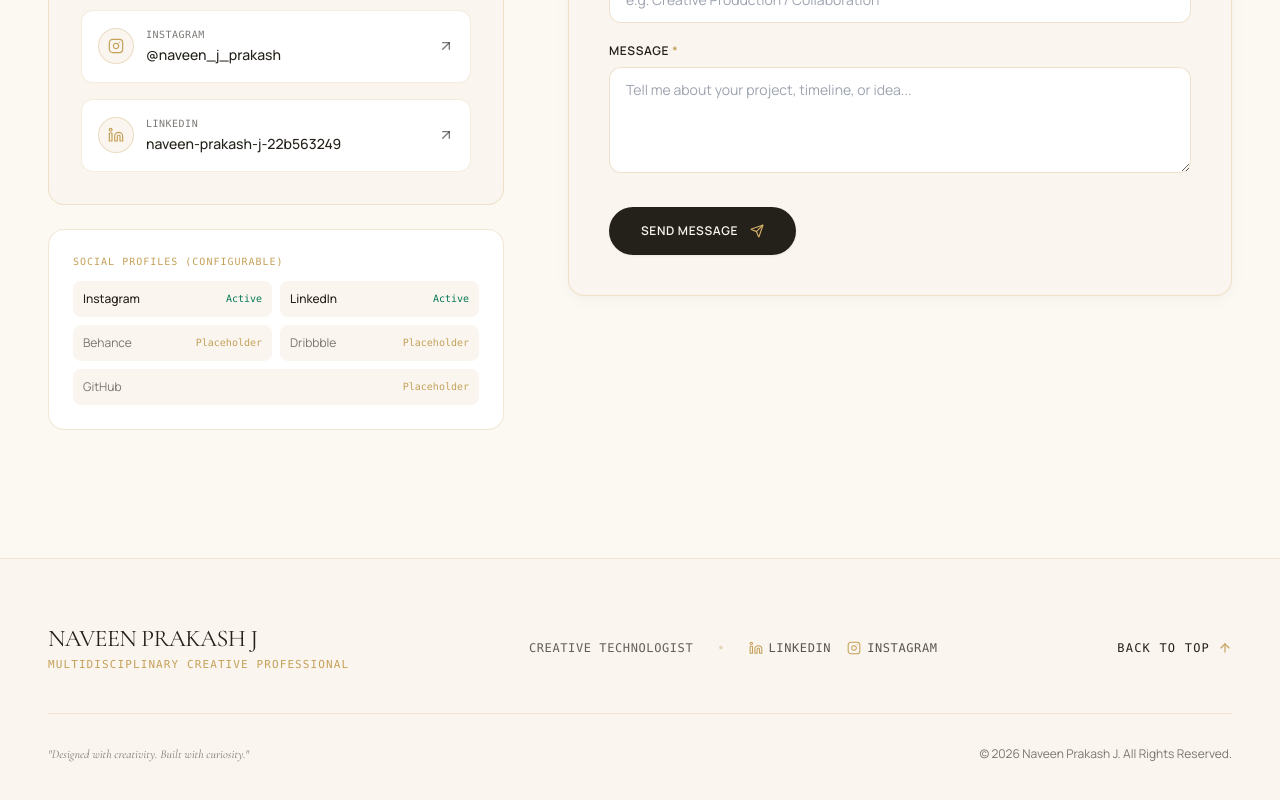
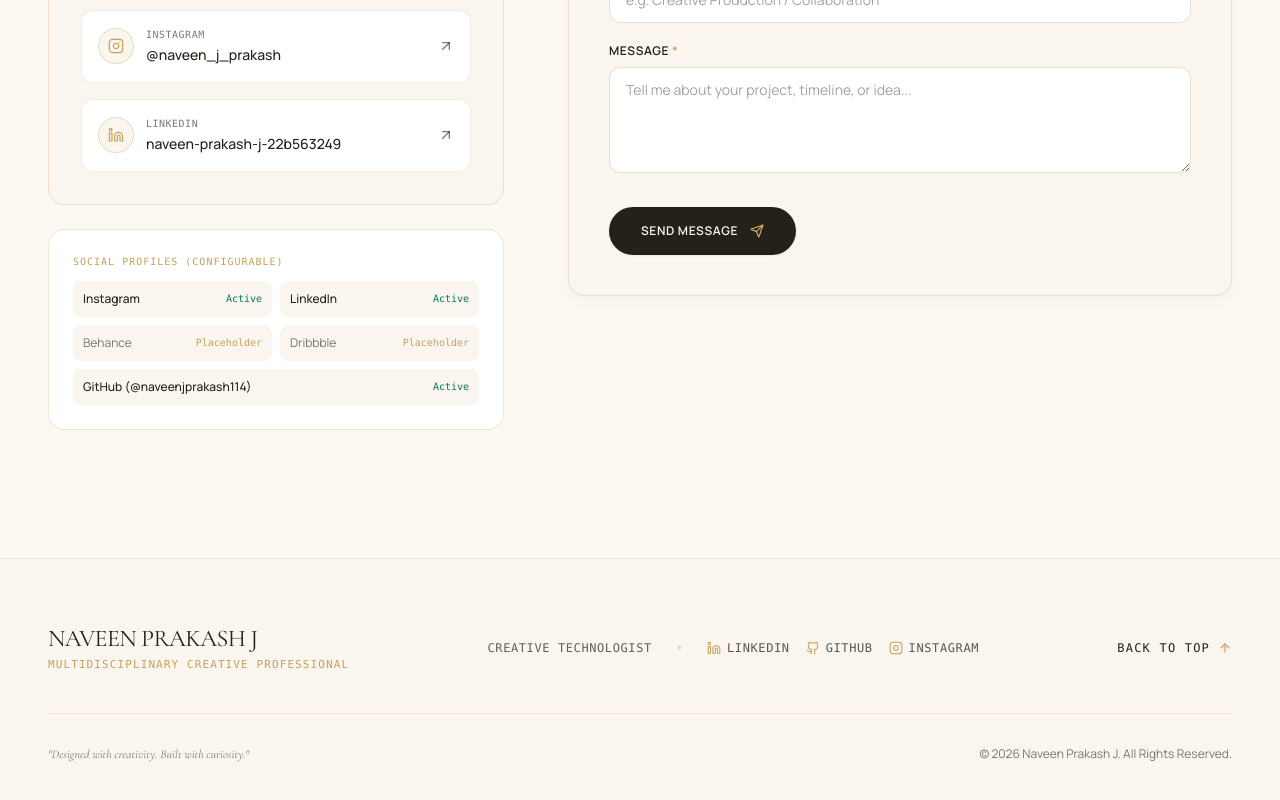
Before and after one commit to naveenjprakash114/Naveen-Portfolio-, a React (Vite) app: page / in a window 1280 px wide. Shown: the part 10983-11783 px from the top of the page. Built offline with nearby package versions, Linux system fonts and the light colour scheme.

Commit message:
feat: add GitHub profile and repository to resume and portfolio

```diff
--- a/public/assets/resume/index.html
+++ b/public/assets/resume/index.html
@@ -115,6 +115,7 @@
     <span>✉️ <a href="mailto:naveenjprakash114@gmail.com" style="color: inherit; text-decoration: none;">naveenjprakash114@gmail.com</a></span>
     <span>📞 +91 7397172114</span>
     <span>💼 LinkedIn: <a href="https://www.linkedin.com/in/naveen-prakash-j-22b563249" target="_blank" style="color: inherit; text-decoration: none;">naveen-prakash-j-22b563249</a></span>
+    <span>💻 GitHub: <a href="https://github.com/naveenjprakash114" target="_blank" style="color: inherit; text-decoration: none;">github.com/naveenjprakash114</a></span>
     <span>🌐 Instagram: @naveen_j_prakash</span>
   </div>
 
--- a/src/components/Contact.jsx
+++ b/src/components/Contact.jsx
@@ -294,10 +294,15 @@ export default function Contact() {
                   <span>Dribbble</span>
                   <span className="text-[10px] font-mono text-gold">Placeholder</span>
                 </div>
-                <div className="p-2.5 rounded-lg bg-cream text-charcoal/60 flex items-center justify-between col-span-2">
-                  <span>GitHub</span>
-                  <span className="text-[10px] font-mono text-gold">Placeholder</span>
-                </div>
+                <a
+                  href="https://github.com/naveenjprakash114"
+                  target="_blank"
+                  rel="noopener noreferrer"
+                  className="p-2.5 rounded-lg bg-cream text-charcoal font-medium flex items-center justify-between hover:bg-beige transition-colors col-span-2"
+                >
+                  <span>GitHub (@naveenjprakash114)</span>
+                  <span className="text-[10px] font-mono text-emerald-700">Active</span>
+                </a>
               </div>
             </div>
           </motion.div>
--- a/src/components/Footer.jsx
+++ b/src/components/Footer.jsx
@@ -1,5 +1,5 @@
 import { ArrowUp } from "lucide-react";
-import { LinkedInIcon, InstagramIcon } from "./Icons";
+import { LinkedInIcon, InstagramIcon, GitHubIcon } from "./Icons";
 
 export default function Footer() {
   const scrollToTop = () => {
@@ -11,6 +11,7 @@ export default function Footer() {
 
   const linkedinUrl = "https://www.linkedin.com/in/naveen-prakash-j-22b563249";
   const instagramUrl = "https://www.instagram.com/naveen_j_prakash/";
+  const githubUrl = "https://github.com/naveenjprakash114";
 
   return (
     <footer className="bg-cream border-t border-gold/20 py-16 text-charcoal">
@@ -42,6 +43,15 @@ export default function Footer() {
               >
                 <LinkedInIcon className="w-3.5 h-3.5 text-gold" />
                 <span>LinkedIn</span>
+              </a>
+              <a
+                href={githubUrl}
+                target="_blank"
+                rel="noopener noreferrer"
+                className="text-charcoal/75 hover:text-gold uppercase tracking-wider transition-colors inline-flex items-center gap-1.5"
+              >
+                <GitHubIcon className="w-3.5 h-3.5 text-gold" />
+                <span>GitHub</span>
               </a>
               <a
                 href={instagramUrl}
--- a/src/components/Icons.jsx
+++ b/src/components/Icons.jsx
@@ -55,3 +55,21 @@ export function LinkedInIcon({ className = "w-4 h-4" }) {
     </svg>
   );
 }
+
+export function GitHubIcon({ className = "w-4 h-4" }) {
+  return (
+    <svg
+      xmlns="http://www.w3.org/2000/svg"
+      viewBox="0 0 24 24"
+      fill="none"
+      stroke="currentColor"
+      strokeWidth="1.8"
+      strokeLinecap="round"
+      strokeLinejoin="round"
+      className={className}
+    >
+      <path d="M15 22v-4a4.8 4.8 0 0 0-1-3.5c3 0 6-2 6-5.5.08-1.25-.27-2.48-1-3.5.28-1.15.28-2.35 0-3.5 0 0-1 0-3 1.5-2.64-.5-5.36-.5-8 0C6 2 5 2 5 2c-.3 1.15-.3 2.35 0 3.5A5.403 5.403 0 0 0 4 9c0 3.5 3 5.5 6 5.5-.39.49-.68 1.05-.85 1.65-.17.6-.22 1.23-.15 1.85v4" />
+      <path d="M9 18c-4.51 2-5-2-7-2" />
+    </svg>
+  );
+}
--- a/src/components/ResumeModal.jsx
+++ b/src/components/ResumeModal.jsx
@@ -1,7 +1,7 @@
 import { useEffect } from "react";
 import { X, Printer, Download, MapPin, Mail, Phone, ExternalLink } from "lucide-react";
 import { personalInfo, experienceTimeline, expertiseCategories } from "../data/portfolioData";
-import { LinkedInIcon } from "./Icons";
+import { LinkedInIcon, GitHubIcon } from "./Icons";
 
 export default function ResumeModal({ isOpen, onClose }) {
   useEffect(() => {
@@ -103,6 +103,15 @@ export default function ResumeModal({ isOpen, onClose }) {
                 <LinkedInIcon className="w-3.5 h-3.5 text-gold" />
                 <span>LinkedIn</span>
               </a>
+              <a
+                href={personalInfo.githubUrl || "https://github.com/naveenjprakash114"}
+                target="_blank"
+                rel="noopener noreferrer"
+                className="flex items-center gap-1.5 hover:underline text-charcoal hover:text-gold transition-colors"
+              >
+                <GitHubIcon className="w-3.5 h-3.5 text-gold" />
+                <span>GitHub</span>
+              </a>
             </div>
           </div>
 
--- a/src/data/portfolioData.js
+++ b/src/data/portfolioData.js
@@ -26,6 +26,9 @@ export const personalInfo = {
   instagramUrl: "https://www.instagram.com/naveen_j_prakash/",
   linkedinHandle: "naveen-prakash-j-22b563249",
   linkedinUrl: "https://www.linkedin.com/in/naveen-prakash-j-22b563249",
+  githubHandle: "naveenjprakash114",
+  githubUrl: "https://github.com/naveenjprakash114",
+  githubRepoUrl: "https://github.com/naveenjprakash114/Naveen",
   currentCompany: "BitByte Technologies",
   currentRole: "Digital Marketing & AI Creative Professional",
 
@@ -33,9 +36,9 @@ export const personalInfo = {
   socialLinks: {
     instagram: "https://www.instagram.com/naveen_j_prakash/",
     linkedin: "https://www.linkedin.com/in/naveen-prakash-j-22b563249",
+    github: "https://github.com/naveenjprakash114",
     behance: "",  // Configurable placeholder: e.g. "https://behance.net/naveenprakash"
     dribbble: "", // Configurable placeholder: e.g. "https://dribbble.com/naveenprakash"
-    github: "",   // Configurable placeholder: e.g. "https://github.com/naveenprakash"
   },
 
   hero: {
```
